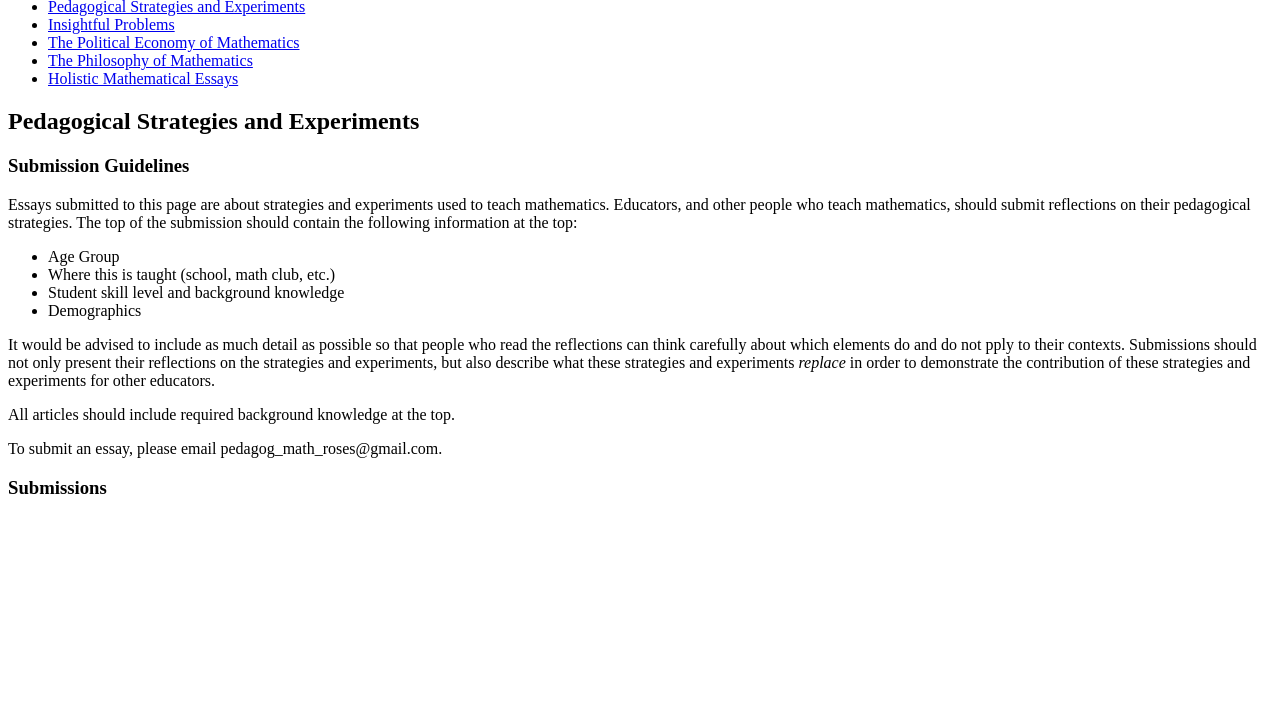
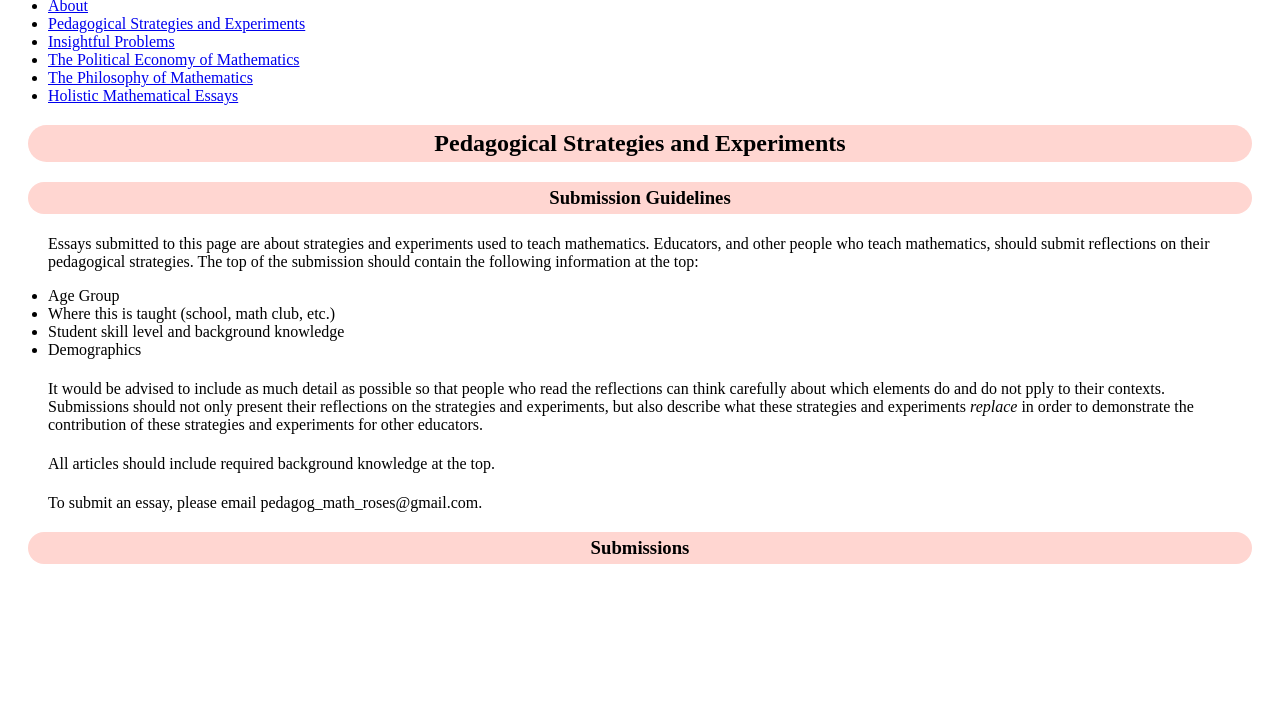
Before and after one commit to tarangsaluja/ProgressiveMathematics, a plain HTML site: page article_pages/pedagog.html in a window 1280 px wide. Shown: the part 86-800 px from the top of the page. Drawn offline with Linux system fonts and the light colour scheme.

Commit message:
Basic CSS added.

```diff
--- a/article_pages/pedagog.html
+++ b/article_pages/pedagog.html
@@ -1,3 +1,7 @@
+<head>
+    <link rel="stylesheet" href="../styles.css">
+</head>
+
 <h1> Mathematics and Roses </h1>
 
 
@@ -6,7 +10,7 @@
         <li><a href = "../index.html">About</a></li>
         <li> <a href ="#">Pedagogical Strategies and Experiments</a></li>
         <li><a href ="probs.html">Insightful Problems</a></li>
-        <li> <a href = "pe_mat.html">The Political Economy of Mathematics</a></li>
+        <li> <a href = "pe_math.html">The Political Economy of Mathematics</a></li>
         <li><a href = "phil_math.html">The Philosophy of Mathematics</a></li>
         <li><a href = "hol_math.html">Holistic Mathematical Essays</a></li>
     </ul>
@@ -14,18 +18,19 @@
 
 <h2>Pedagogical Strategies and Experiments</h2>
 
-<div>
+<div class = "page_section">
     <h3>Submission Guidelines</h3>
     <p>
         Essays submitted to this page are about strategies and experiments used to teach mathematics. Educators, and other people who teach mathematics, should submit reflections on
         their pedagogical strategies. The top of the submission should contain the following information at the top:
+    </p>
         <ul>
             <li>Age Group</li>
             <li>Where this is taught (school, math club, etc.)</li>
             <li>Student skill level and background knowledge</li>
             <li>Demographics</li>
         </ul>
-
+    <p>
         It would be advised to include as much detail as possible so that people who read the reflections can think carefully about which elements do and do not pply to their contexts.
         Submissions should not only present their reflections on the strategies and experiments, but also describe what these strategies and experiments <em>replace</em> in order to demonstrate
         the contribution of these strategies and experiments for other educators.
@@ -40,6 +45,6 @@
     </p>
 </div>
 
-<div>
+<div class = "page_section">
     <h3>Submissions</h3>
 </div>
--- /dev/null
+++ b/styles.css
@@ -0,0 +1,25 @@
+
+
+h1, h2, h3 {
+    border-radius: 25px;
+
+    margin-top: 20px;
+    margin-right: 20px;
+    margin-bottom: 5px;
+    margin-left: 20px;
+
+    padding-top:5px;
+    padding-bottom:5px;
+    padding-right:20px;
+    padding-left:20px;
+
+    background-color: #FFD6D1;
+    text-align: center;
+
+}
+
+.page_section p {
+    padding-left: 40px;
+    padding-right:40px;
+    padding-top: 5px;
+}
```
Also changed, not shown: article_pages/hol_math.html (+7 -2 lines), article_pages/pe_math.html (+6 -2 lines), article_pages/phil_math.html (+7 -3 lines), article_pages/probs.html (+6 -2 lines), index.html (+13 -5 lines).
